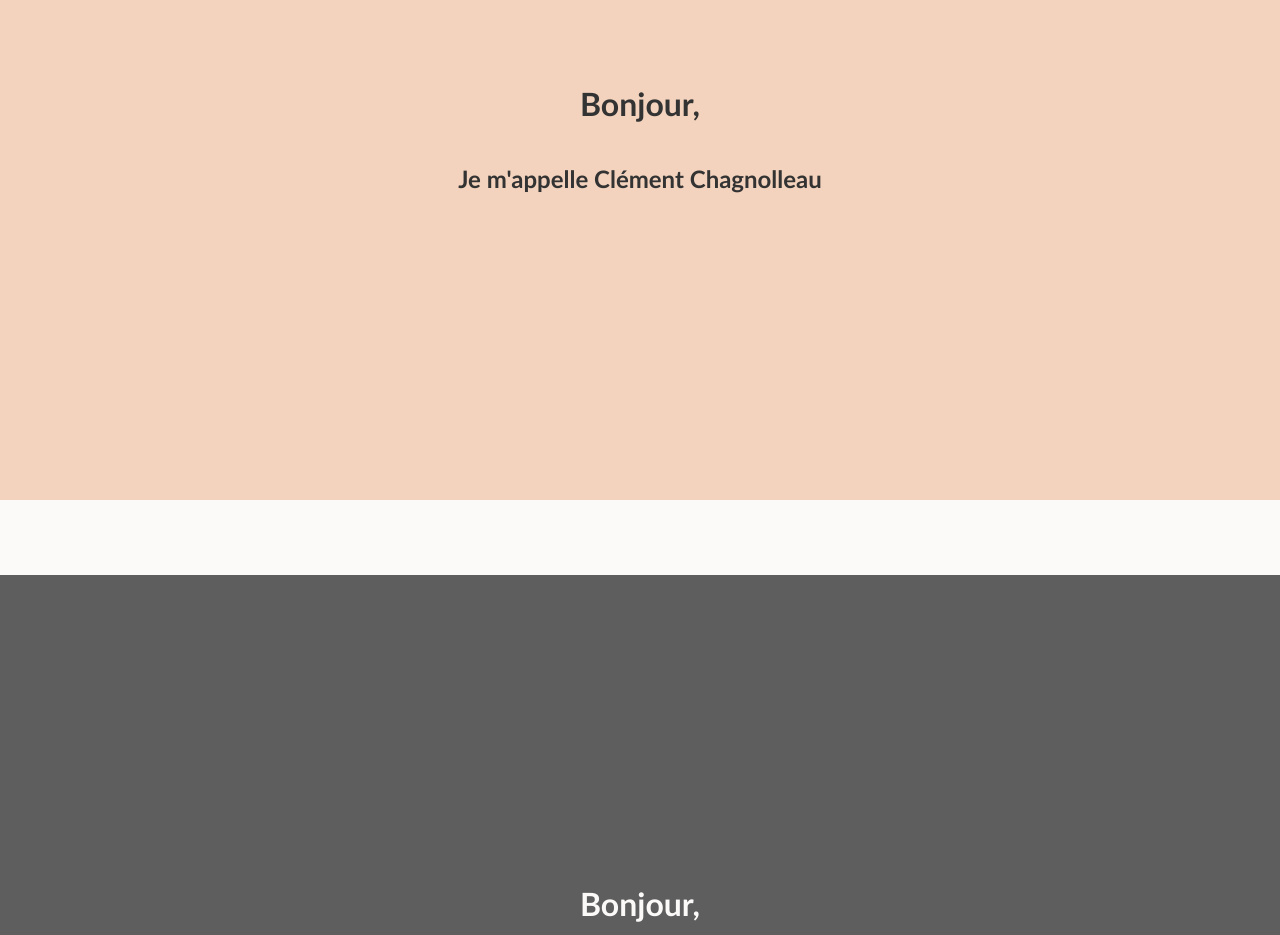
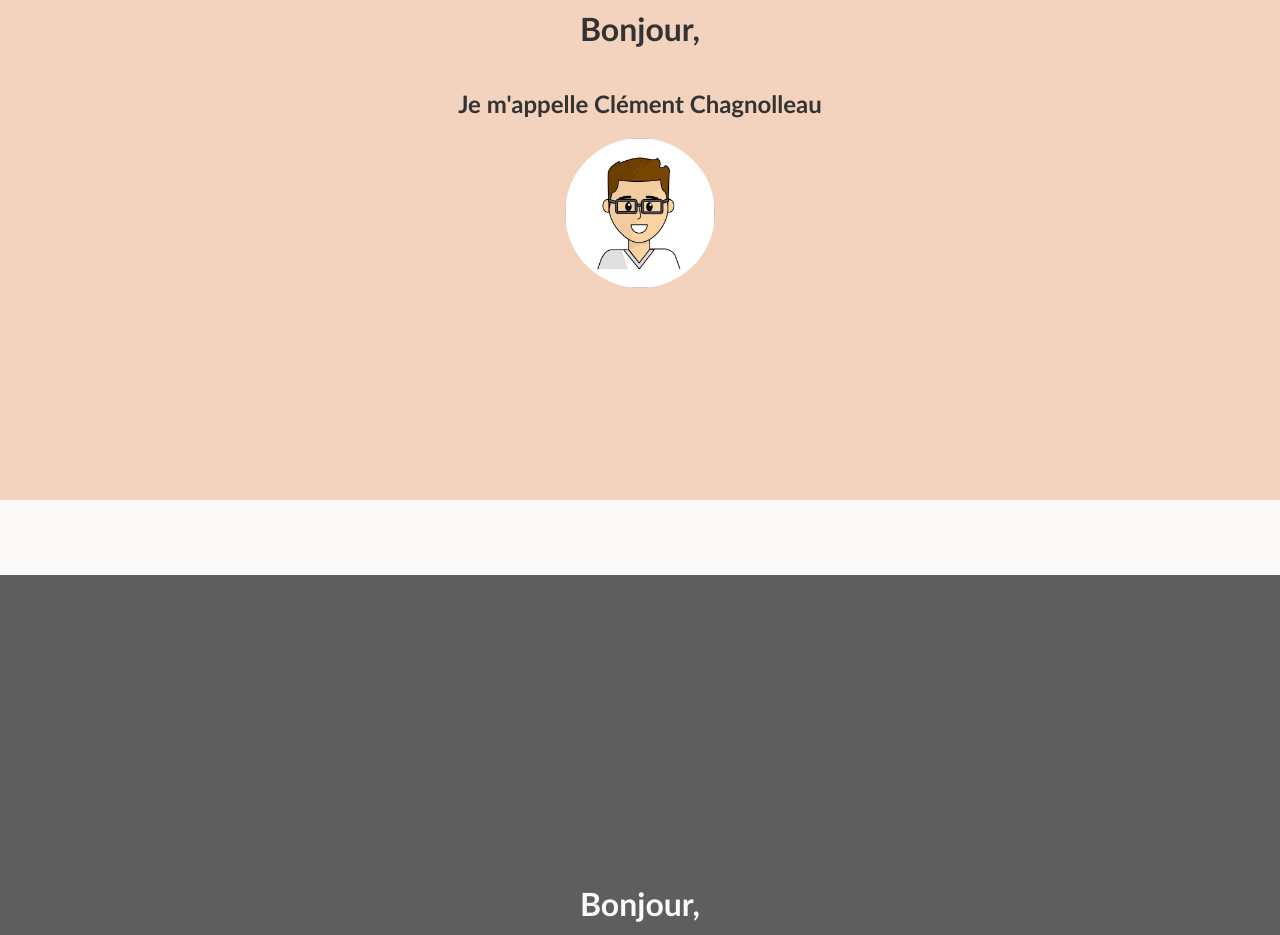
Before and after one commit to technokob/Porfolio, a plain HTML site: page index.html in a window 1280 px wide. Shown: the part 1100-2035 px from the top of the page. Drawn offline with Linux system fonts and the light colour scheme.

Commit message:
add photo of me

```diff
--- a/index.html
+++ b/index.html
@@ -24,6 +24,7 @@
             <div class="subcontainer">
                 <h1>Bonjour,</h1>
                 <h2>Je m'appelle Clément Chagnolleau</h2>
+                <img class="profile_img" src="me.png" alt="photo of me" title="photo of me" >
             </div>
         </div>
         <div class="container experiences" id="experiences">
--- a/style.css
+++ b/style.css
@@ -62,7 +62,6 @@ li a {
 .active {
     color: var(--dark);
     background-color: var(--green);
-
 }
 
 .presentation {
@@ -81,3 +80,11 @@ li a {
     background-color: var(--dark);
     color: var(--green);
 }
+
+.profile_img {
+
+    border-radius: 50%;
+    width: 150px;
+    height: 150px;
+
+}
```
Also changed, not shown: me.png (added).
